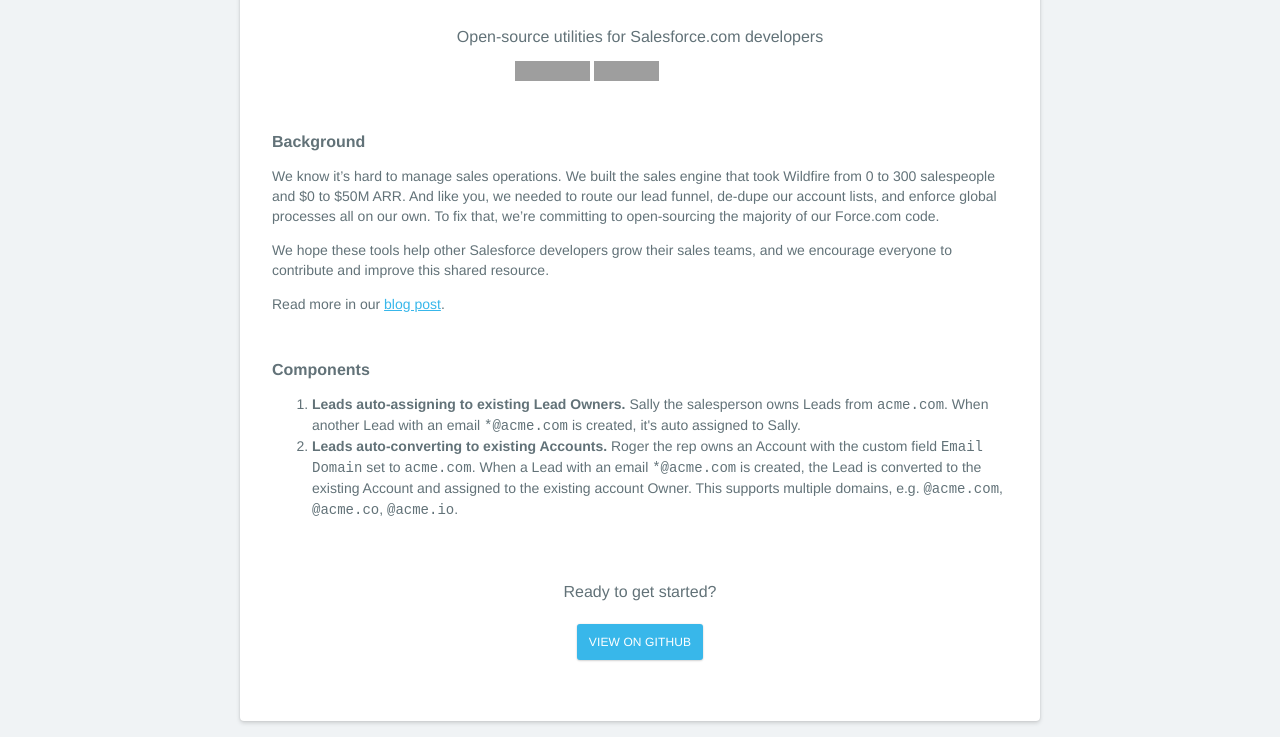
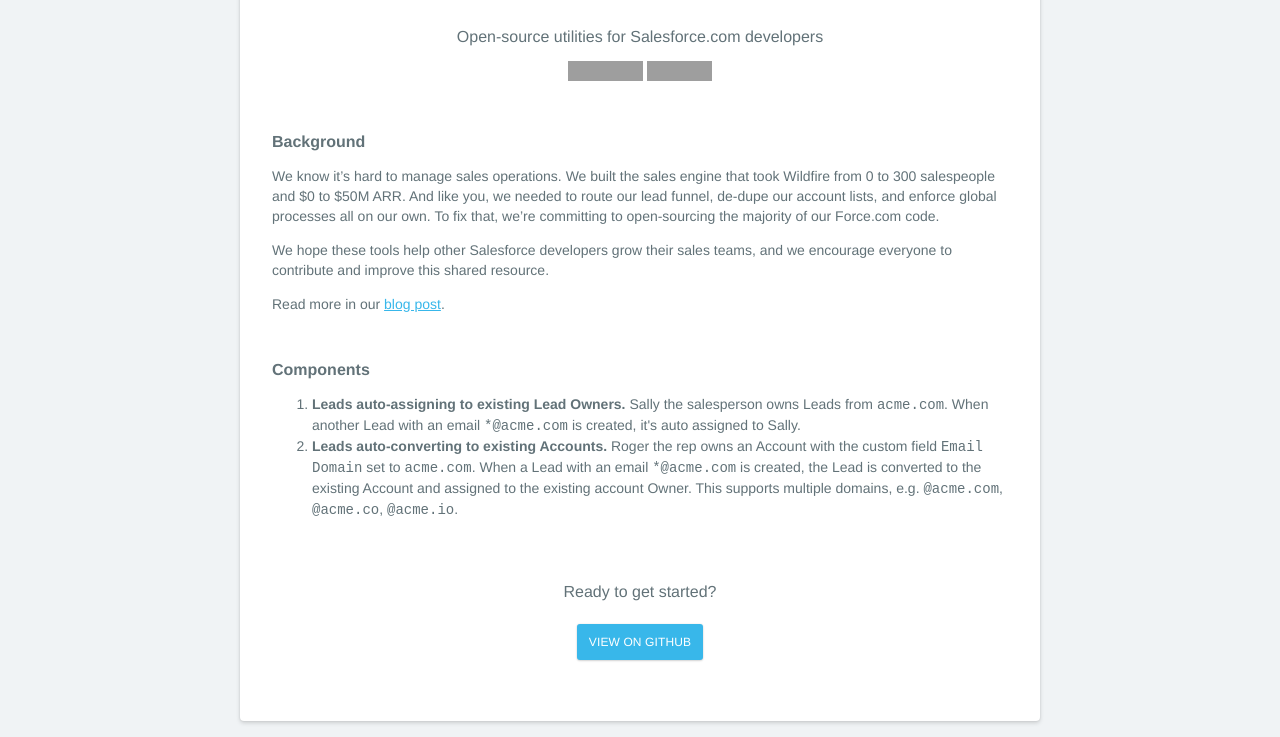
Before and after one commit to patternhq/SalesforceTools, a plain HTML site: page index.html in a window 1280 px wide. Shown: the part 150-887 px from the top of the page. Drawn offline with Linux system fonts and the light colour scheme; grey boxes are pictures that could not be loaded.

Commit message:
Fix centering

```diff
--- a/style.css
+++ b/style.css
@@ -172,8 +172,7 @@ main {
 }
 
 .card-badges {
-  width: 250px;
-  margin: 0 auto;
+  text-align: center;
 }
 
 .card-content h2 {
```
